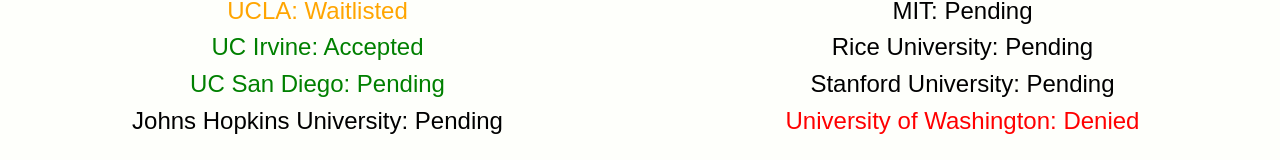
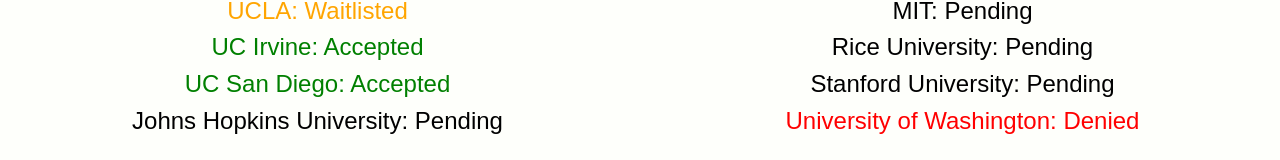
Before and after one commit to leewjae/wonjae_web, a React (Create React App) app: page / in a window 1280 px wide. Shown: the part 359-519 px from the top of the page. Built offline with nearby package versions, Linux system fonts and the light colour scheme.

Commit message:
UCSD Update

```diff
--- a/src/pages/home.js
+++ b/src/pages/home.js
@@ -18,7 +18,7 @@
                         <h4 className = "accepted"> UC Berkeley: Accepted </h4>
                         <h4 className = "waitlisted"> UCLA: Waitlisted </h4>
                         <h4 className = "accepted"> UC Irvine: Accepted </h4>
-                        <h4 className = "accepted"> UC San Diego: Pending </h4>
+                        <h4 className = "accepted"> UC San Diego: Accepted </h4>
                         <h4> Johns Hopkins University: Pending </h4>
                     </Col>
 
```
Also changed, not shown: 1 other file (tests, documents, lock files or other folders).
